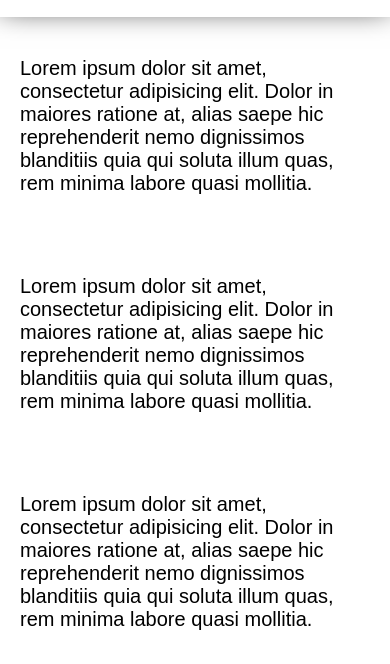
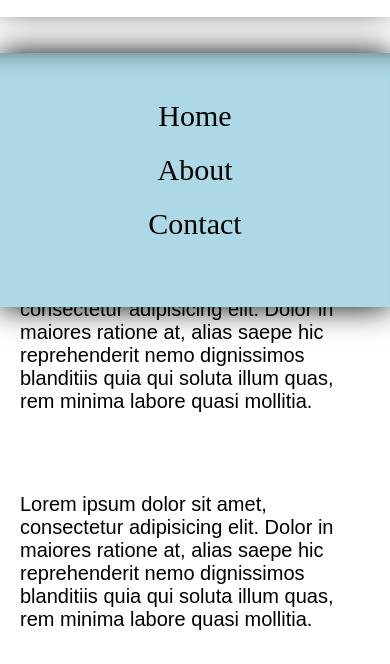
Before and after one commit to TheHaymaker/FEWD15, a plain HTML site: page Lesson_13/index.html in a window 390 px wide. Shown: the part 102-766 px from the top of the page. Drawn offline with Linux system fonts and the light colour scheme.

Commit message:
adds Lesson 16

```diff
--- a/Lesson_13/app.js
+++ b/Lesson_13/app.js
@@ -6,6 +6,7 @@ var ham = document.querySelector('.hamburger');
 var menu = document.querySelector('.nav_mobile');
 
 ham.addEventListener('click', function(e){
+
   if(menu.classList.contains('active')) {
     // if the mobile menu has the 'active' class
     // remove it
--- a/Lesson_13/index.html
+++ b/Lesson_13/index.html
@@ -8,7 +8,7 @@
 <body>
 
   <div class="nav_wrapper">
-    <div class="nav_mobile">
+    <div class="nav_mobile active">
       <ul>
         <li><a href="">Home</a></li>
         <li><a href="">About</a></li>
@@ -30,8 +30,8 @@
           <span class="line"></span>
           <span class="line"></span>
         </div>
+      </div>
     </nav>
-    </div>
   </div>
 
   <div class="content"><p>Lorem ipsum dolor sit amet, consectetur adipisicing elit. Dolor in maiores ratione at, alias saepe hic reprehenderit nemo dignissimos blanditiis quia qui soluta illum quas, rem minima labore quasi mollitia.</p></div>
--- a/Lesson_13/main.css
+++ b/Lesson_13/main.css
@@ -59,12 +59,14 @@ html body * {
   top: 0;
   left: 0;
   transition: 0.25s all ease;
-  transform: translate(0px, -134px) skewx(95deg);
+  -webkit-transform: translate(0px, -134px) skewx(95deg);
+          transform: translate(0px, -134px) skewx(95deg);
 }
 
 .nav-items a:hover:after {
   transition: 0.25s all ease;
-  transform: translate(0px, -84px) skewx(0deg);
+  -webkit-transform: translate(0px, -84px) skewx(0deg);
+          transform: translate(0px, -84px) skewx(0deg);
 }
 
 /* Mobile menu */
@@ -79,16 +81,16 @@ html body * {
   width: 100%;
   text-align: center;
   z-index: -1;
-  transform: translate(0%, -100%);
-  -webkit-transition: transform 0.5s ease-in-out;
-     -moz-transition: transform 0.5s ease-in-out;
-      -ms-transition: transform 0.5s ease-in-out;
-       -o-transition: transform 0.5s ease-in-out;
-          transition: transform 0.5s ease-in-out;
+  -webkit-transform: translate(0%, -100%);
+          transform: translate(0%, -100%);
+  transition: -webkit-transform 0.5s ease-in-out;
+  transition: transform 0.5s ease-in-out;
+  transition: transform 0.5s ease-in-out, -webkit-transform 0.5s ease-in-out;
 }
-
+/*  calc(10px + 50% / 5 )  */
 .nav_mobile.active {
-  transform: translate(0%, calc(0% + 155px) );
+  -webkit-transform: translate(0%, calc(0% + 155px) );
+          transform: translate(0%, calc(0% + 155px) );
 }
 
 .nav_mobile ul {
```
Also changed, not shown: Lesson_14/index.html (+29 -0 lines), Lesson_16/index.html (added, +15 -0 lines), Lesson_16/style.css (added). Lines whose indentation alone changed are shown as unchanged.
